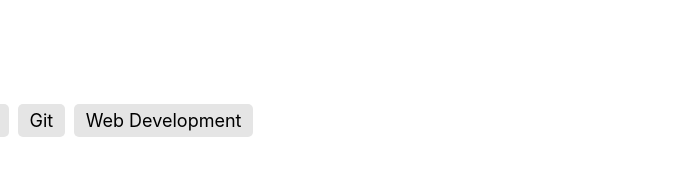
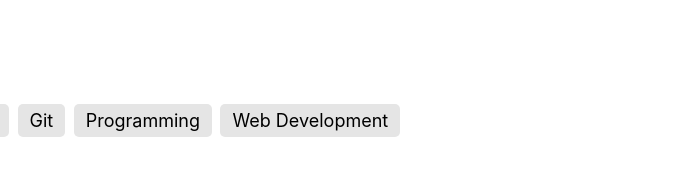
Before and after one commit to brockwsmith225/Resume, a plain HTML site: page index.html in a window 1280 px wide. Shown: the part 4073-4246 px from the top of the page, 453-1132 px from the left. Drawn offline with Linux system fonts and the light colour scheme.

Commit message:
Added missing skill to Dictionary project

```diff
--- a/index.html
+++ b/index.html
@@ -383,6 +383,7 @@
 
                         <span class="tag">Git</span>
 
+                        <span class="tag">Programming</span>
                         <span class="tag">Web Development</span>
                     </div>
                 </div>
```
